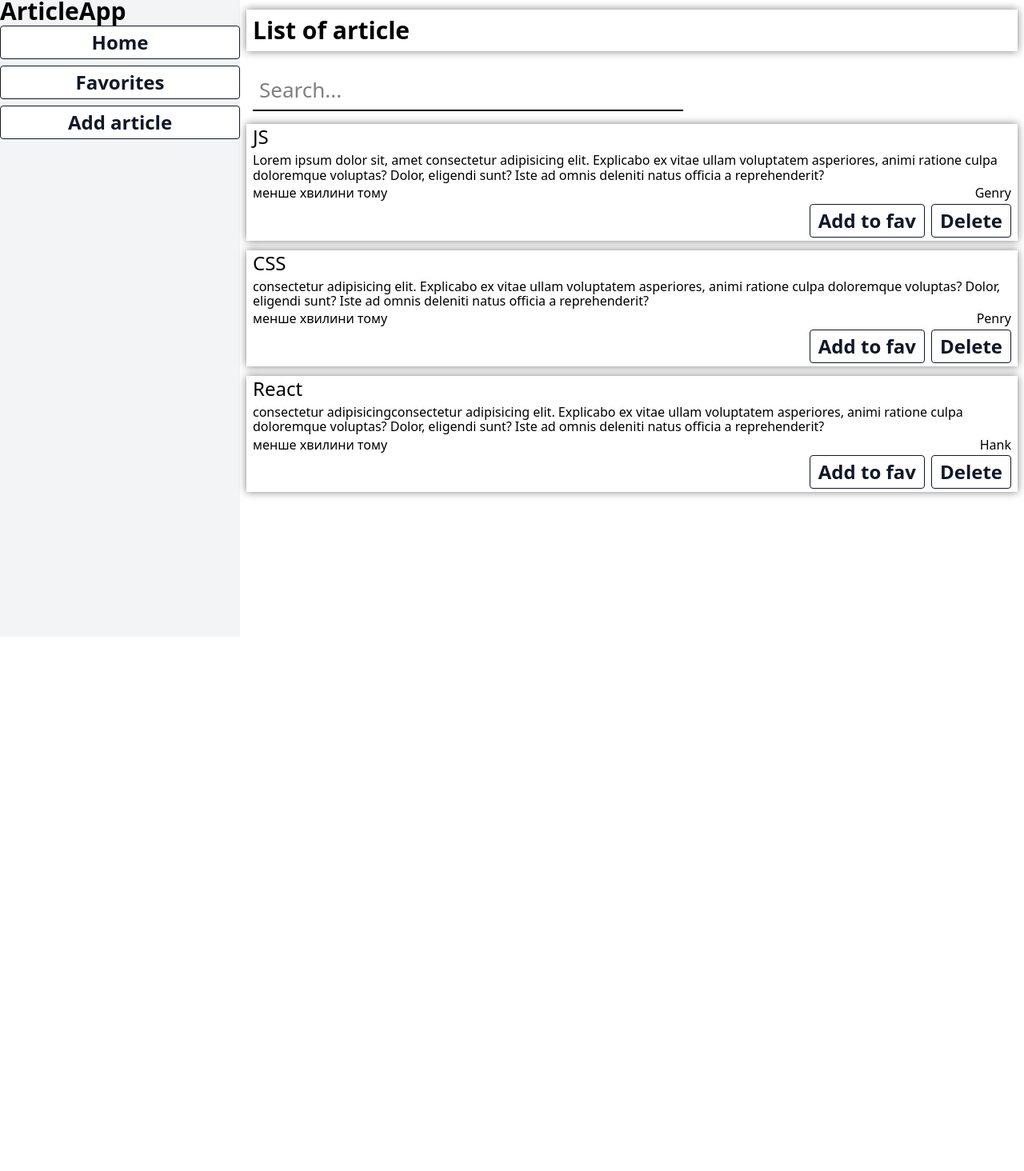
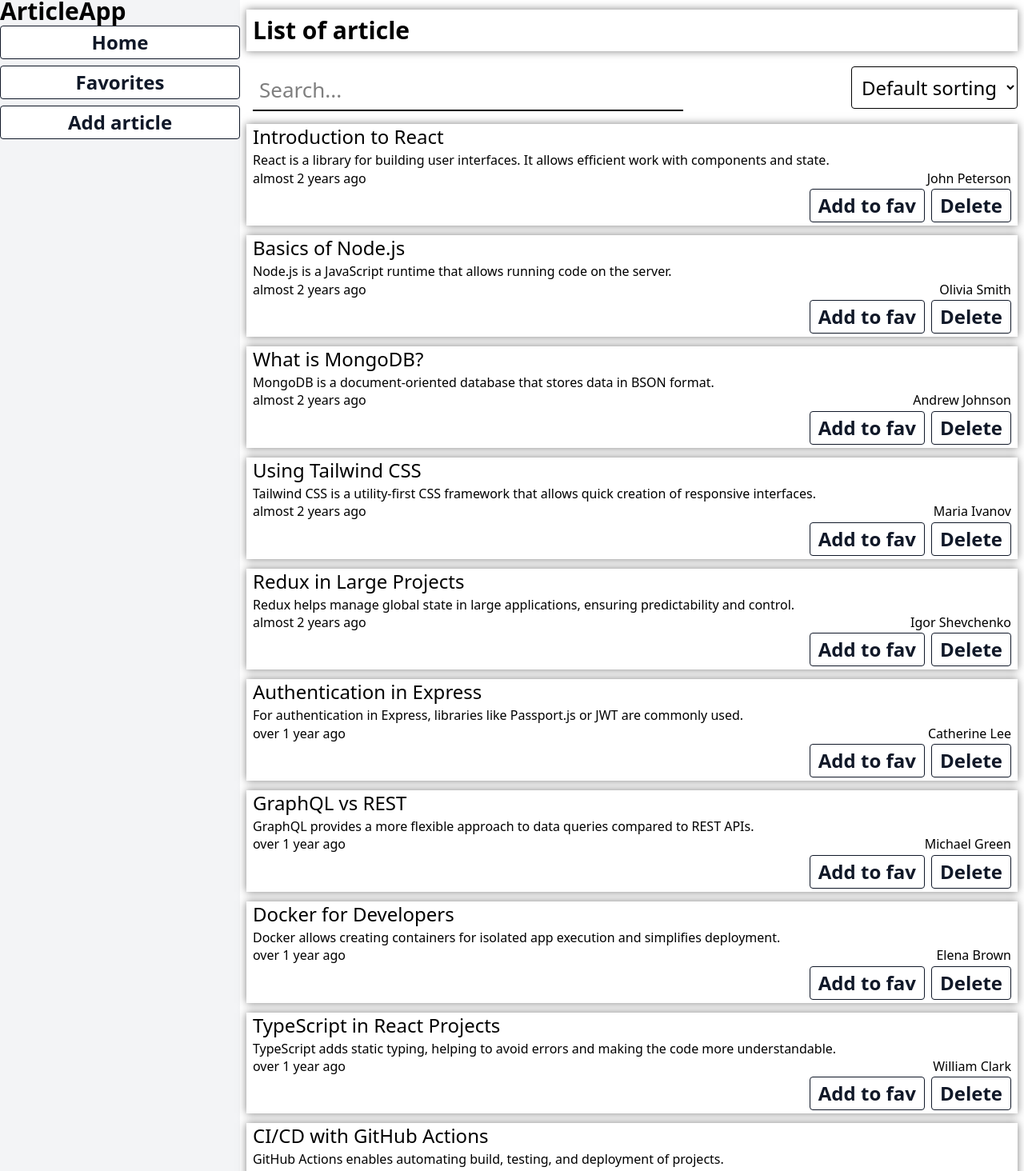
Before and after one commit to Lubov1506/training, a React (Vite) app: page / in a window 1280 px wide. Shown: the part 4-1468 px from the top of the page at 80% size. Before the commit the page ends 800 px from the top, so only its background shows below. Built offline with nearby package versions, Linux system fonts and the light colour scheme.

Commit message:
filter, sort

```diff
--- /dev/null
+++ b/src/assets/articles.json
@@ -0,0 +1,72 @@
+[
+  {
+    "id": 1,
+    "title": "Introduction to React",
+    "body": "React is a library for building user interfaces. It allows efficient work with components and state.",
+    "createdAt": 1700000000000,
+    "author": "John Peterson"
+  },
+  {
+    "id": 2,
+    "title": "Basics of Node.js",
+    "body": "Node.js is a JavaScript runtime that allows running code on the server.",
+    "createdAt": 1700500000000,
+    "author": "Olivia Smith"
+  },
+  {
+    "id": 3,
+    "title": "What is MongoDB?",
+    "body": "MongoDB is a document-oriented database that stores data in BSON format.",
+    "createdAt": 1701000000000,
+    "author": "Andrew Johnson"
+  },
+  {
+    "id": 4,
+    "title": "Using Tailwind CSS",
+    "body": "Tailwind CSS is a utility-first CSS framework that allows quick creation of responsive interfaces.",
+    "createdAt": 1701500000000,
+    "author": "Maria Ivanov"
+  },
+  {
+    "id": 5,
+    "title": "Redux in Large Projects",
+    "body": "Redux helps manage global state in large applications, ensuring predictability and control.",
+    "createdAt": 1702000000000,
+    "author": "Igor Shevchenko"
+  },
+  {
+    "id": 6,
+    "title": "Authentication in Express",
+    "body": "For authentication in Express, libraries like Passport.js or JWT are commonly used.",
+    "createdAt": 1702500000000,
+    "author": "Catherine Lee"
+  },
+  {
+    "id": 7,
+    "title": "GraphQL vs REST",
+    "body": "GraphQL provides a more flexible approach to data queries compared to REST APIs.",
+    "createdAt": 1703000000000,
+    "author": "Michael Green"
+  },
+  {
+    "id": 8,
+    "title": "Docker for Developers",
+    "body": "Docker allows creating containers for isolated app execution and simplifies deployment.",
+    "createdAt": 1703500000000,
+    "author": "Elena Brown"
+  },
+  {
+    "id": 9,
+    "title": "TypeScript in React Projects",
+    "body": "TypeScript adds static typing, helping to avoid errors and making the code more understandable.",
+    "createdAt": 1704000000000,
+    "author": "William Clark"
+  },
+  {
+    "id": 10,
+    "title": "CI/CD with GitHub Actions",
+    "body": "GitHub Actions enables automating build, testing, and deployment of projects.",
+    "createdAt": 1704500000000,
+    "author": "Svetlana Bondar"
+  }
+]
--- a/src/components/ArticlesApp/ArticlesApp.jsx
+++ b/src/components/ArticlesApp/ArticlesApp.jsx
@@ -5,6 +5,7 @@ import { nanoid } from "nanoid"
 import { Outlet } from "./Outlet"
 import { Modal } from "../Modal/Modal"
 import { AddArticleForm } from "./AddArticleForm"
+import articlesList from "../../assets/articles.json"
 
 export const ArticlesApp = () => {
   const [articles, setArticles] = useState(() => {
@@ -12,29 +13,7 @@ export const ArticlesApp = () => {
     if (savedArts !== null && JSON.parse(savedArts).length) {
       return JSON.parse(savedArts)
     }
-    return [
-      {
-        id: nanoid(),
-        title: "JS",
-        body: "Lorem ipsum dolor sit, amet consectetur adipisicing elit. Explicabo ex vitae ullam voluptatem asperiores, animi ratione culpa doloremque voluptas? Dolor, eligendi sunt? Iste ad omnis deleniti natus officia a reprehenderit?",
-        createdAt: Date.now(),
-        author: "Genry",
-      },
-      {
-        id: nanoid(),
-        title: "CSS",
-        body: "consectetur adipisicing elit. Explicabo ex vitae ullam voluptatem asperiores, animi ratione culpa doloremque voluptas? Dolor, eligendi sunt? Iste ad omnis deleniti natus officia a reprehenderit?",
-        createdAt: Date.now(),
-        author: "Penry",
-      },
-      {
-        id: nanoid(),
-        title: "React",
-        body: "consectetur adipisicingconsectetur adipisicing  elit. Explicabo ex vitae ullam voluptatem asperiores, animi ratione culpa doloremque voluptas? Dolor, eligendi sunt? Iste ad omnis deleniti natus officia a reprehenderit?",
-        createdAt: Date.now(),
-        author: "Hank",
-      },
-    ]
+    return articlesList
   })
   const [favs, setFavs] = useState(() => {
     const savedFavs = window.localStorage.getItem("fav-arts")
@@ -49,7 +28,15 @@ export const ArticlesApp = () => {
     }
     return "home"
   })
+  const [searchStr, setSearchStr] = useState(() => {
+    const saveSearchStr = window.localStorage.getItem("search")
+    if (saveSearchStr !== null) {
+      return JSON.parse(saveSearchStr)
+    }
+    return ""
+  })
   const [isOpen, setIsOpen] = useState(false)
+  const [sortType, setSortType] = useState("")
 
   const openModal = () => setIsOpen(true)
   const closeModal = () => setIsOpen(false)
@@ -60,7 +47,8 @@ export const ArticlesApp = () => {
   }, [articles, favs])
   useEffect(() => {
     window.localStorage.setItem("tab", JSON.stringify(selectedTab))
-  }, [selectedTab])
+    window.localStorage.setItem("search", JSON.stringify(searchStr))
+  }, [searchStr, selectedTab])
 
   const handleAddToFav = (art) => {
     const isExist = favs.some((item) => item.id === art.id)
@@ -79,23 +67,45 @@ export const ArticlesApp = () => {
     }
   }
   const handleAddArticle = (data) => {
-    console.log(data)
-
     setArticles((prev) => [
       ...prev,
       { ...data, id: nanoid(), createdAt: Date.now() },
     ])
   }
+
+  const filteredArticles = articles.filter(
+    (item) =>
+      item.title.toLowerCase().includes(searchStr.toLowerCase()) ||
+      item.body.toLowerCase().includes(searchStr.toLowerCase())
+  )
+
+  const sortedArticles = () => {
+    switch (sortType) {
+      case "newest":
+        return filteredArticles.sort((a, b) => b.createdAt - a.createdAt)
+      case "oldest":
+        return filteredArticles.sort((a, b) => a.createdAt - b.createdAt)
+      case "a-z":
+        return filteredArticles.sort((a, b) => a.title.localeCompare(b.title))
+      case "z-a":
+        return filteredArticles.sort((a, b) => b.title.localeCompare(a.title))
+      default:
+        return filteredArticles
+    }
+  }
   return (
     <div className='grid  grid-cols-[300px_1fr] h-screen'>
       <SideBar onChangeTab={setSelectedTab} openModal={openModal} />
       <Outlet
-        articles={articles}
+        articles={sortedArticles()}
         selectedTab={selectedTab}
         onAddToFav={handleAddToFav}
         onDelete={handleDeleteArt}
         favs={favs}
         onDeleteFav={handleDelFav}
+        searchValue={searchStr}
+        onChangeSearchStr={setSearchStr}
+        setSortType={setSortType}
       />
       {isOpen && (
         <Modal onClose={closeModal}>
--- a/src/components/ArticlesApp/FormInput.jsx
+++ b/src/components/ArticlesApp/FormInput.jsx
@@ -5,11 +5,12 @@ export const FormInput = ({
   placeholder = "Title",
   value,
   setValue = console.log("not fn"),
-  cn
+  cn,
 }) => {
   return (
     <input
-    className={clsx('bg-white p-2 text-5xl', cn)}
+      style={{ fontSize: "26px" }}
+      className={clsx("bg-white p-2 text-5xl", cn)}
       type={type}
       placeholder={placeholder}
       value={value}
--- a/src/components/ArticlesApp/Outlet.jsx
+++ b/src/components/ArticlesApp/Outlet.jsx
@@ -1,6 +1,7 @@
 import { AddArticle } from "./AddArticle"
 import { List } from "./List"
 import { SearchBar } from "./SearchBar"
+import { Sort } from "./Sort"
 
 export const Outlet = ({
   articles,
@@ -9,13 +10,22 @@ export const Outlet = ({
   onDelete,
   favs,
   onDeleteFav,
+  searchValue,
+  onChangeSearchStr,
+  setSortType
 }) => {
   return (
     <div className='flex py-4 px-2 flex-col gap-2'>
       <h1 className='text-3xl p-2 font-bold shadow-[0_0_10px_0_rgba(0,0,0,0.5)]'>
         {selectedTab === "home" ? "List of article" : "Favorites"}
       </h1>
-      <SearchBar />
+      <div className="flex gap-4 justify-between items-center">
+        <SearchBar
+          onChangeSearchStr={onChangeSearchStr}
+          searchValue={searchValue}
+        />
+        <Sort setSortType={setSortType}/>
+      </div>
       {selectedTab === "home" && (
         <List articles={articles} onAddToFav={onAddToFav} onDelete={onDelete} />
       )}
@@ -25,6 +35,7 @@ export const Outlet = ({
           isFav={true}
           articles={favs}
           onDeleteFav={onDeleteFav}
+          searchValue={searchValue}
         />
       )}
       {selectedTab === "add-art" && <AddArticle />}
--- a/src/components/ArticlesApp/SearchBar.jsx
+++ b/src/components/ArticlesApp/SearchBar.jsx
@@ -1,12 +1,15 @@
 import clsx from "clsx"
 import s from './Input.module.css'
-export const SearchBar = () => {
+export const SearchBar = ({searchValue, onChangeSearchStr}) => {
+
   return (
     <div className='flex p-2 '>
       <input
-        type='text'
+        type='search'
         className={clsx('p-2 border-b-2 outline-none text-6xl placeholder:text-[26px] ', s.input)}
         placeholder='Search...'
+        value={searchValue}
+        onChange={e=>onChangeSearchStr(e.target.value)}
       />
     </div>
   )
--- /dev/null
+++ b/src/components/ArticlesApp/Sort.jsx
@@ -0,0 +1,19 @@
+export const Sort = ({ setSortType }) => {
+  const typesOfSort = ["newest", "oldest", "a-z", "z-a"]
+
+  return (
+    <div>
+      <select
+        onChange={(e) => setSortType(e.target.value)}
+        className='p-2 border rounded-sm text-5xl'
+        style={{ fontSize: "24px" }}
+      ><option value="">Default sorting</option>
+        {typesOfSort.map((type) => (
+          <option value={type} key={type} className='text-xl'>
+            {type}
+          </option>
+        ))}
+      </select>
+    </div>
+  )
+}
--- a/src/helpers/dateToLocal.js
+++ b/src/helpers/dateToLocal.js
@@ -1,5 +1,6 @@
 import { formatDistanceToNow } from "date-fns"
-import eoLocale from "date-fns/locale/uk"
+import { enUS } from "date-fns/locale"
+
 export const dateToLocal = (date, formatDate = "dd MMM yyyy") => {
-  return formatDistanceToNow(date, { addSuffix: true, locale: eoLocale })
+  return formatDistanceToNow(date, { addSuffix: true, locale: enUS  })
 }
```
